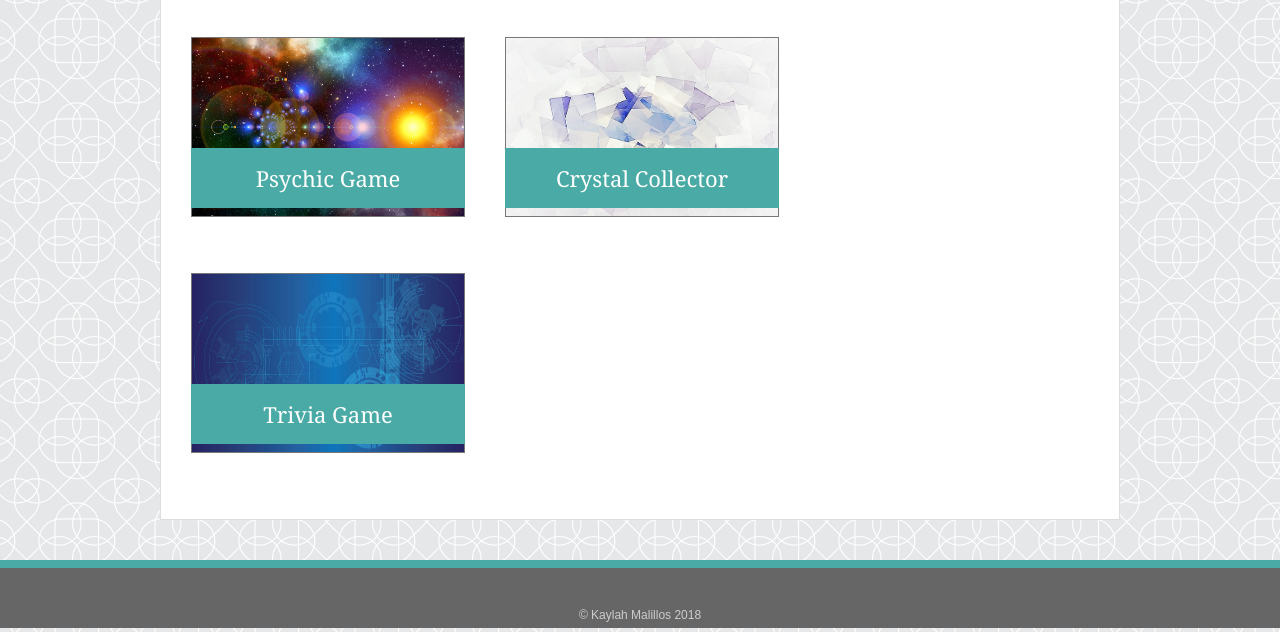
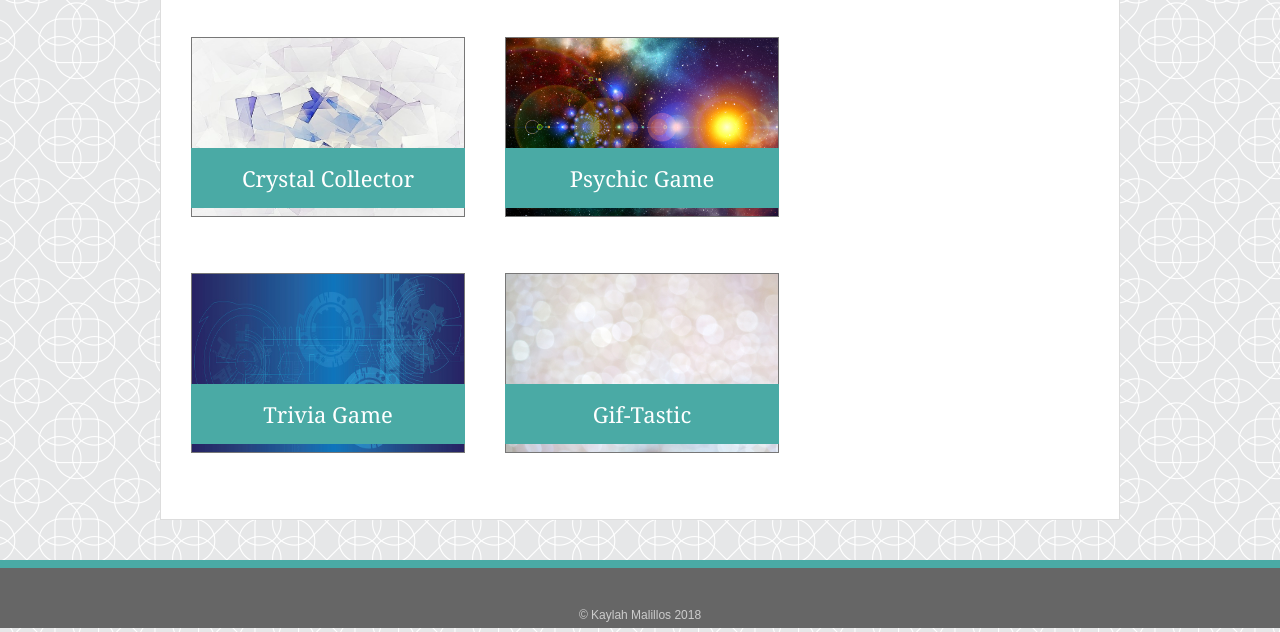
Before and after one commit to kmalillos/Responsive-Portfolio, a plain HTML site: page portfolio.html in a window 1280 px wide. Shown: the part 236-868 px from the top of the page. Drawn offline with Linux system fonts and the light colour scheme.

Commit message:
added gif project to portfolio

```diff
--- a/portfolio.html
+++ b/portfolio.html
@@ -26,16 +26,16 @@
       <h1>Portfolio</h1>
 
       <div class="work">
-        <img src="assets/images/psychic-game.jpg" alt="Psychic Game image">
-        <a href="https://kmalillos.github.io/Psychic-Game/" target="_blank">
-          <h3>Psychic Game</h3>
+        <img src="assets/images/crystal-collector.jpg" alt="Crystal Collector image">
+        <a href="https://kmalillos.github.io/unit-4-game/" target="_blank">
+          <h3>Crystal Collector</h3>
         </a>
       </div>
 
       <div class="work">
-        <img src="assets/images/crystal-collector.jpg" alt="Crystal Collector image">
-        <a href="https://kmalillos.github.io/unit-4-game/" target="_blank">
-          <h3>Crystal Collector</h3>
+        <img src="assets/images/psychic-game.jpg" alt="Psychic Game image">
+        <a href="https://kmalillos.github.io/Psychic-Game/" target="_blank">
+          <h3>Psychic Game</h3>
         </a>
       </div>
 
@@ -46,19 +46,19 @@
         </a>
       </div>
 
-      <!-- <div class="work">
-        <img src="assets/images/Portfolio-4.jpg" alt="Portfolio-4">
-        <a href="#" target="_blank">
-          <h3>Project Coming soon...</h3>
+      <div class="work">
+        <img src="assets/images/gif-tastic.jpg" alt="Gif-Tastic">
+        <a href="https://kmalillos.github.io/Gif-Tastic/" target="_blank">
+          <h3>Gif-Tastic</h3>
         </a>
       </div>
 
-      <div class="work">
+      <!-- <div class="work">
         <img src="assets/images/Portfolio-5.jpg" alt="Portfolio-5">
         <a href="#" target="_blank">
           <h3>Project Coming soon...</h3>
         </a>
-      </div> -->
+      </div>  -->
 
     </section>
 
```
Also changed, not shown: assets/images/gif-tastic.jpg (added).
